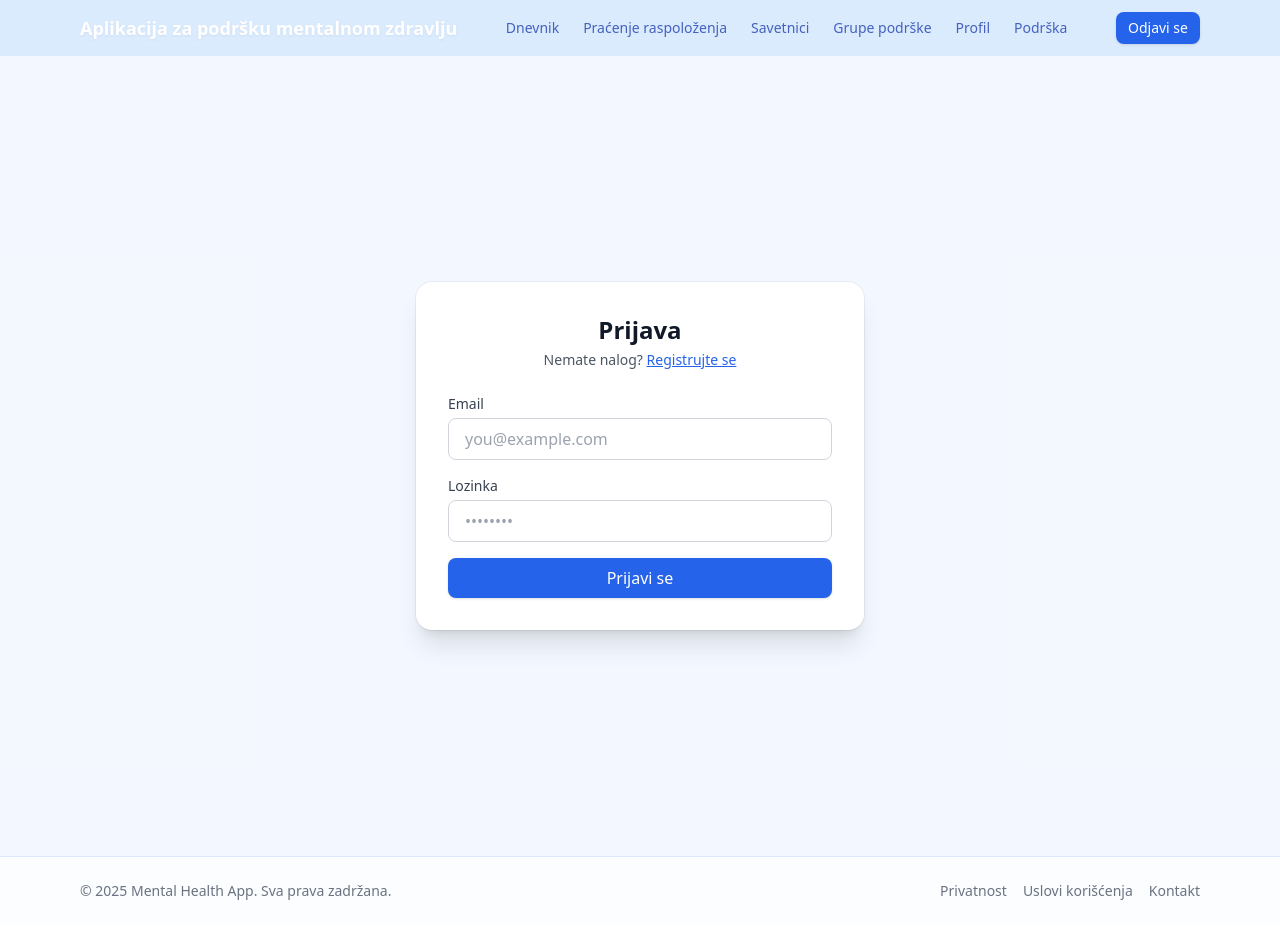
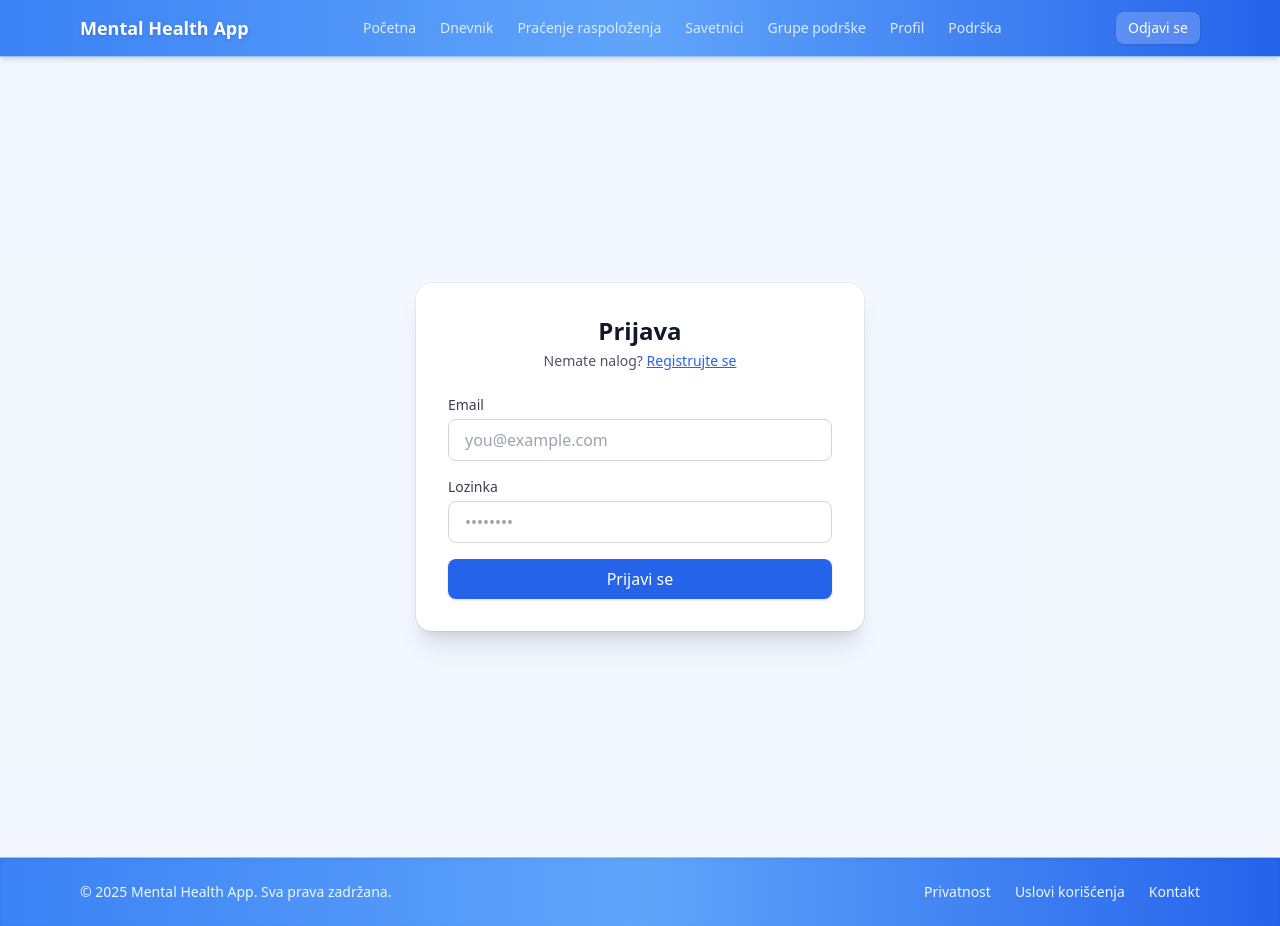
Before and after one commit to Maja720/mental-health-app, a React (Create React App) app: page /login in a window 1280 px wide. Built offline with nearby package versions, Linux system fonts and the light colour scheme; no server answers.

Commit message:
Fixing style

```diff
--- a/src/components/layout/Footer.jsx
+++ b/src/components/layout/Footer.jsx
@@ -1,18 +1,27 @@
 export default function Footer() {
   return (
-    <footer className="mt-auto border-t border-blue-100 bg-white/60">
-      <div className="mx-auto flex max-w-6xl flex-col items-center justify-between gap-3 px-4 py-6 text-sm text-gray-500 md:flex-row">
-        <p>
+    <footer className="mt-auto border-t border-blue-300 bg-gradient-to-r from-blue-500 via-blue-400 to-blue-600 shadow-inner">
+      <div className="mx-auto flex max-w-6xl flex-col items-center justify-between gap-3 px-4 py-6 text-sm text-blue-50 md:flex-row">
+        <p className="text-center md:text-left">
           © {new Date().getFullYear()} Mental Health App. Sva prava zadržana.
         </p>
-        <div className="flex items-center gap-4">
-          <a href="#privacy" className="hover:text-gray-700">
+        <div className="flex items-center gap-6">
+          <a
+            href="#privacy"
+            className="transition hover:text-white underline-offset-4 hover:underline"
+          >
             Privatnost
           </a>
-          <a href="#terms" className="hover:text-gray-700">
+          <a
+            href="#terms"
+            className="transition hover:text-white underline-offset-4 hover:underline"
+          >
             Uslovi korišćenja
           </a>
-          <a href="#contact" className="hover:text-gray-700">
+          <a
+            href="#contact"
+            className="transition hover:text-white underline-offset-4 hover:underline"
+          >
             Kontakt
           </a>
         </div>
--- a/src/components/layout/Header.jsx
+++ b/src/components/layout/Header.jsx
@@ -2,14 +2,15 @@ import { NavLink } from 'react-router-dom';
 
 export default function Header() {
   return (
-    <header className="sticky top-0 z-40 w-full bg-blue-200/70 backdrop-blur supports-[backdrop-filter]:bg-blue-200/50">
+    <header className="sticky top-0 z-40 w-full border-b border-blue-300 bg-gradient-to-r from-blue-500 via-blue-400 to-blue-600 backdrop-blur supports-[backdrop-filter]:bg-blue-500/80 shadow-md">
       <div className="mx-auto flex max-w-6xl items-center justify-between px-4 py-3">
-        <div className="text-lg font-semibold text-white drop-shadow-sm">
-          Aplikacija za podršku mentalnom zdravlju
+        <div className="text-lg font-semibold text-white drop-shadow">
+          Mental Health App
         </div>
 
         <nav className="hidden gap-6 md:flex">
           {[
+            ['Početna', '/dashboard'],
             ['Dnevnik', '/journal'],
             ['Praćenje raspoloženja', '/mood'],
             ['Savetnici', '/counselors'],
@@ -24,8 +25,8 @@ export default function Header() {
                 [
                   'text-sm font-medium transition',
                   isActive
-                    ? 'text-blue-700'
-                    : 'text-blue-800/80 hover:text-blue-900',
+                    ? 'text-white underline underline-offset-4'
+                    : 'text-blue-100 hover:text-white',
                 ].join(' ')
               }
             >
@@ -37,7 +38,7 @@ export default function Header() {
         <div className="flex items-center gap-3">
           <NavLink
             to="/logout"
-            className="rounded-lg bg-blue-600 px-3 py-1.5 text-sm font-medium text-white shadow hover:bg-blue-700"
+            className="rounded-lg bg-white/20 px-3 py-1.5 text-sm font-medium text-white shadow hover:bg-white/30"
           >
             Odjavi se
           </NavLink>
--- a/src/components/support/Support.jsx
+++ b/src/components/support/Support.jsx
@@ -3,7 +3,7 @@ import SupportForm from './SupportForm';
 
 export default function Support() {
   return (
-    <main className=" bg-blue-50/50">
+    <main className=" bg-blue-50/50 mt-10">
       <div className="mx-auto max-w-6xl gap-8 px-4 py-6 lg:flex">
         <div className="flex-1">
           <FAQList />
```
